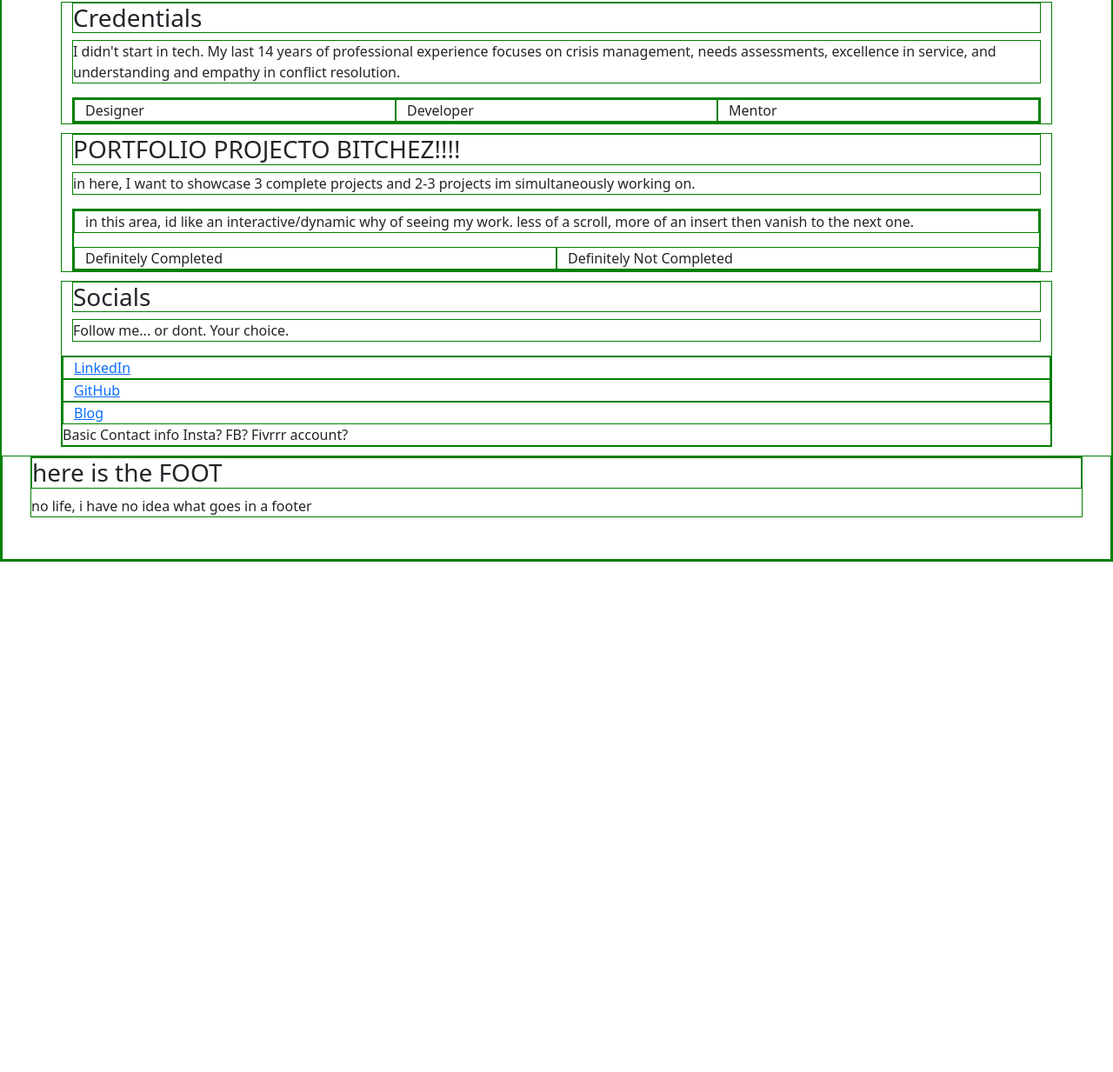
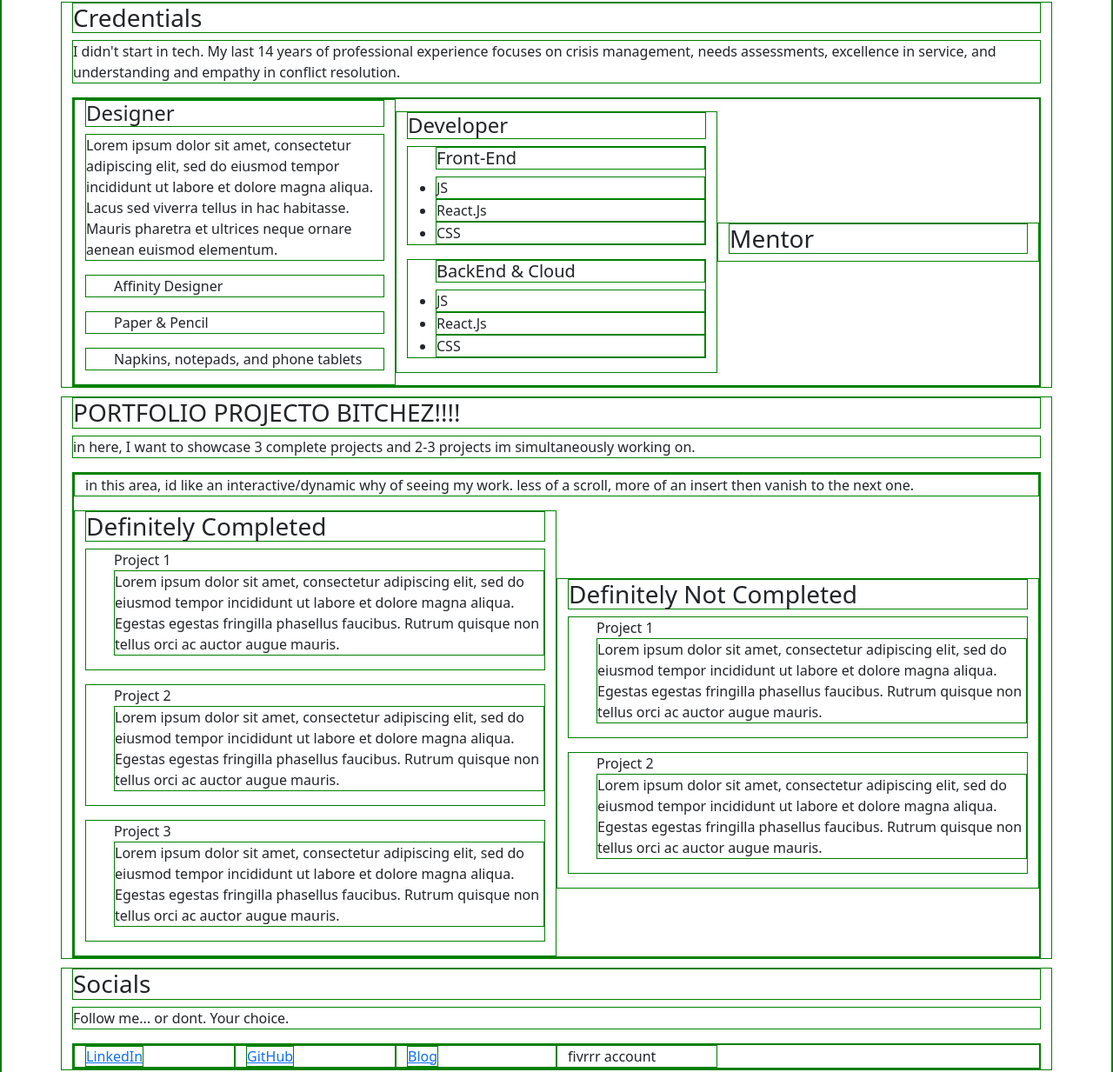
Before and after one commit to bathant702/portfolio_ii, a website: page index.html in a window 1280 px wide. Shown: the part 366-1599 px from the top of the page at 87% size. Before the commit the page ends 1012 px from the top, so only its background shows below. Drawn offline with nearby package versions, Linux system fonts and the light colour scheme.

Commit message:
more structure

```diff
--- a/index.html
+++ b/index.html
@@ -38,6 +38,7 @@
     </div>
     <!-- Sec 2 - Credentials -->
     <div class="container credentials-sect sect">
+      <!-- needs to be aligned from the top of the sect -->
       <h3>Credentials</h3>
       <p>
         I didn't start in tech. My last 14 years of professional experience
@@ -46,9 +47,42 @@
       </p>
       <div class="container">
         <div class="row align-items-center">
-          <div class="col design-cred">Designer</div>
-          <div class="col code-cred">Developer</div>
-          <div class="col mentorship-cred">Mentor</div>
+          <div class="col design-cred">
+            <h4>Designer</h4>
+            <p>
+              Lorem ipsum dolor sit amet, consectetur adipiscing elit, sed do
+              eiusmod tempor incididunt ut labore et dolore magna aliqua. Lacus
+              sed viverra tellus in hac habitasse. Mauris pharetra et ultrices
+              neque ornare aenean euismod elementum.
+            </p>
+            <ul>
+              Affinity Designer
+            </ul>
+            <ul>
+              Paper & Pencil
+            </ul>
+            <ul>
+              Napkins, notepads, and phone tablets
+            </ul>
+          </div>
+          <div class="col code-cred">
+            <h4>Developer</h4>
+            <ul>
+              <h5>Front-End</h5>
+              <li>JS</li>
+              <li>React.Js</li>
+              <li>CSS</li>
+            </ul>
+            <ul>
+              <h5>BackEnd & Cloud</h5>
+              <li>JS</li>
+              <li>React.Js</li>
+              <li>CSS</li>
+            </ul>
+          </div>
+          <div class="col mentorship-cred">
+            <h3>Mentor</h3>
+          </div>
         </div>
       </div>
     </div>
@@ -61,12 +95,62 @@
       </p>
       <div class="container showcase-columns">
         <div class="row align-items-center">
+          <!-- needs to be aligned at the top -->
           <p>
             in this area, id like an interactive/dynamic why of seeing my work.
             less of a scroll, more of an insert then vanish to the next one.
           </p>
-          <div class="col">Definitely Completed</div>
-          <div class="col">Definitely Not Completed</div>
+          <div class="col">
+            <h3>Definitely Completed</h3>
+            <ul>
+              Project 1
+              <p>
+                Lorem ipsum dolor sit amet, consectetur adipiscing elit, sed do
+                eiusmod tempor incididunt ut labore et dolore magna aliqua.
+                Egestas egestas fringilla phasellus faucibus. Rutrum quisque non
+                tellus orci ac auctor augue mauris.
+              </p>
+            </ul>
+            <ul>
+              Project 2
+              <p>
+                Lorem ipsum dolor sit amet, consectetur adipiscing elit, sed do
+                eiusmod tempor incididunt ut labore et dolore magna aliqua.
+                Egestas egestas fringilla phasellus faucibus. Rutrum quisque non
+                tellus orci ac auctor augue mauris.
+              </p>
+            </ul>
+            <ul>
+              Project 3
+              <p>
+                Lorem ipsum dolor sit amet, consectetur adipiscing elit, sed do
+                eiusmod tempor incididunt ut labore et dolore magna aliqua.
+                Egestas egestas fringilla phasellus faucibus. Rutrum quisque non
+                tellus orci ac auctor augue mauris.
+              </p>
+            </ul>
+          </div>
+          <div class="col">
+            <h3>Definitely Not Completed</h3>
+            <ul>
+              Project 1
+              <p>
+                Lorem ipsum dolor sit amet, consectetur adipiscing elit, sed do
+                eiusmod tempor incididunt ut labore et dolore magna aliqua.
+                Egestas egestas fringilla phasellus faucibus. Rutrum quisque non
+                tellus orci ac auctor augue mauris.
+              </p>
+            </ul>
+            <ul>
+              Project 2
+              <p>
+                Lorem ipsum dolor sit amet, consectetur adipiscing elit, sed do
+                eiusmod tempor incididunt ut labore et dolore magna aliqua.
+                Egestas egestas fringilla phasellus faucibus. Rutrum quisque non
+                tellus orci ac auctor augue mauris.
+              </p>
+            </ul>
+          </div>
         </div>
       </div>
     </div>
@@ -74,11 +158,19 @@
     <div class="container social-media-sect sect">
       <h3>Socials</h3>
       <p>Follow me... or dont. Your choice.</p>
-      <div class="row align-items-center">
-        <a href="https://www.linkedin.com/in/timothy-bathan/">LinkedIn</a>
-        <a href="https://github.com/bathant702">GitHub</a>
-        <a href="https://bathant702nv.wordpress.com/">Blog</a>
-        Basic Contact info Insta? FB? Fivrrr account?
+      <div class="container">
+        <div class="row align-items-center">
+          <div class="col-2">
+            <a href="https://www.linkedin.com/in/timothy-bathan/">LinkedIn</a>
+          </div>
+          <div class="col-2">
+            <a href="https://github.com/bathant702">GitHub</a>
+          </div>
+          <div class="col-2">
+            <a href="https://bathant702nv.wordpress.com/">Blog</a>
+          </div>
+          <div class="col-2">fivrrr account</div>
+        </div>
       </div>
     </div>
     <!-- footer - disclaimer, contact, etc. etc. -->
```
